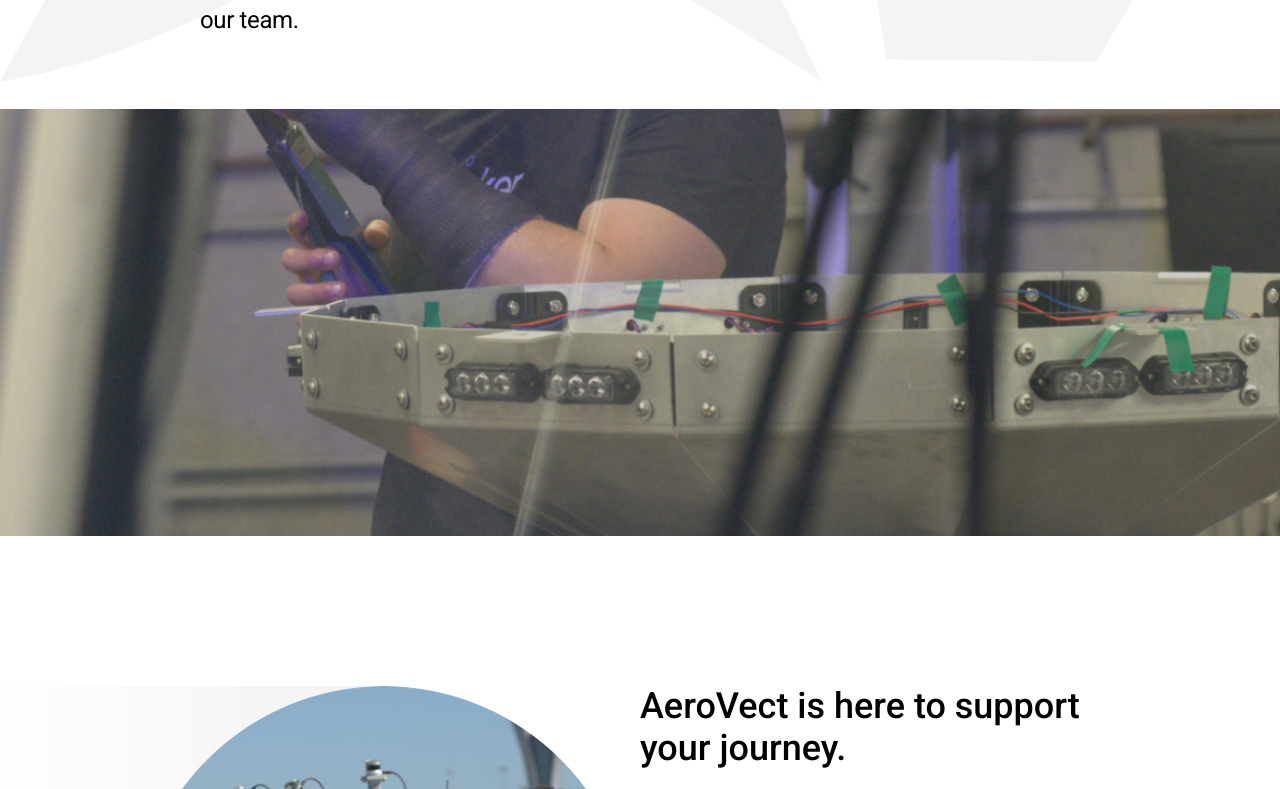
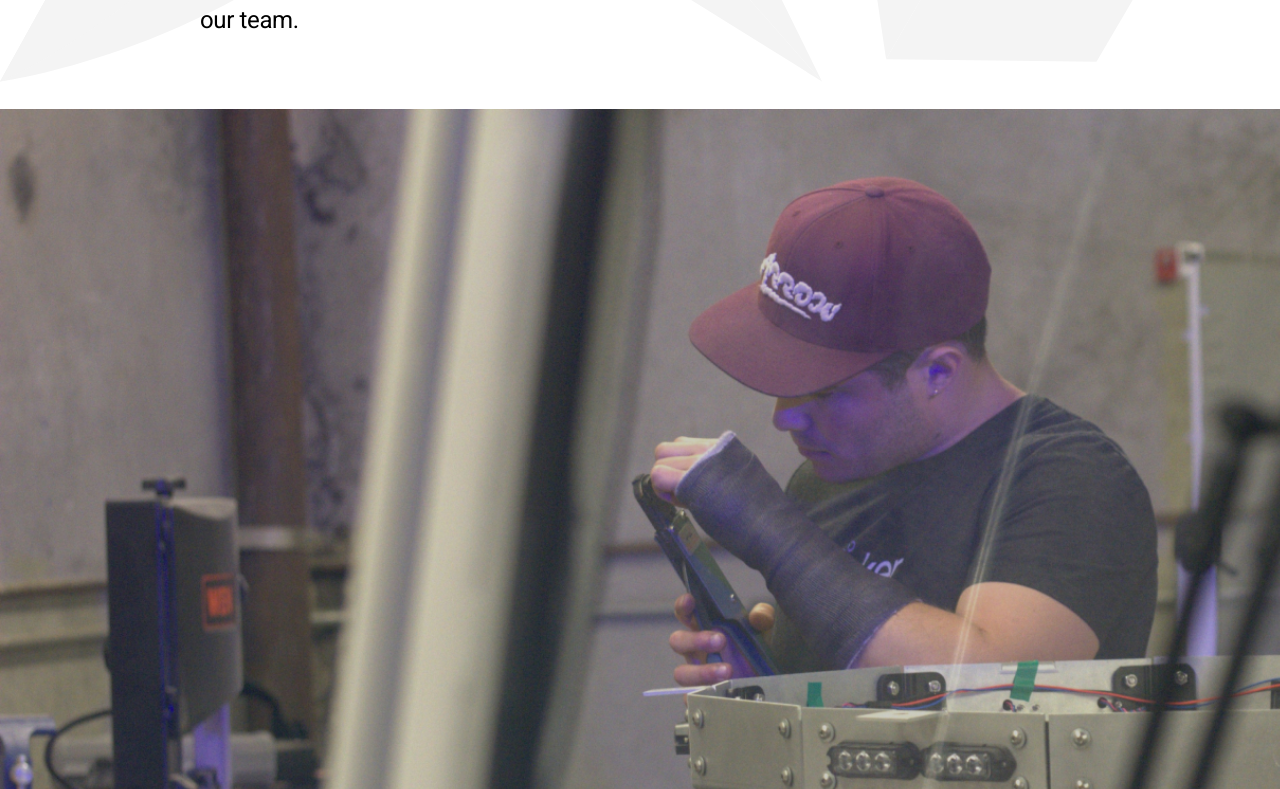
Before and after one commit to rw5614/aerovect_web_staging, a React (Create React App) app: page /#/careers in a window 1280 px wide. Shown: the part 691-1480 px from the top of the page. Built offline with nearby package versions, Linux system fonts and the light colour scheme.

Commit message:
careers banner

```diff
--- a/src/views/Careers/Careers.scss
+++ b/src/views/Careers/Careers.scss
@@ -137,6 +137,15 @@
         }
         justify-content:center;
         align-items:center;
+    }
+
+    .banner {
+        height: 100vh;
+        @media (max-height: 600px) {
+            height: 200vh;
+        }
+        object-fit: cover;
+
     }
 
     .benefitsSection {
--- a/src/views/Careers/Careers.tsx
+++ b/src/views/Careers/Careers.tsx
@@ -92,7 +92,7 @@
                 </p>
             </header>
 
-            <ParallaxBanner
+            {/* <ParallaxBanner
                 layers={[
                     {
                         image: bannerImg,
@@ -101,7 +101,8 @@
                 ]}
                 style={{ aspectRatio: '3 / 1' }}
                 id="2"
-            />
+            /> */}
+            <img className="banner" src={bannerImg} alt="banner" id="2" />
 
             <section className="benefitsSection" id="3">
                 <Parallax
```
Also changed, not shown: 6 other files (tests, documents, lock files or other folders).
